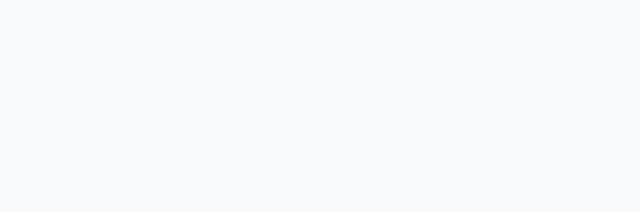
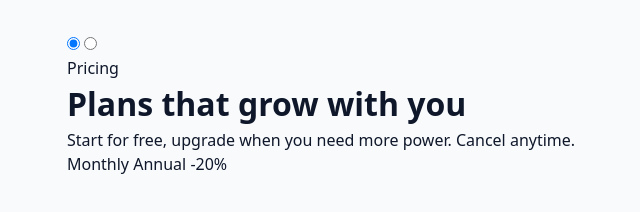
Before and after one commit to IshritRai/Frontend_assignment_1_Ishrit_Rai_A86605224057, a plain HTML site: page task2-pricing-cards/index.html in a window 1280 px wide. Shown: the whole page, without its empty margins (53-693 px from the left). Drawn offline with Linux system fonts and the light colour scheme.

Commit message:
feat(task2): add pricing header and billing toggle markup
Two visually-hidden radio inputs placed before the header let the Monthly/Annual labels switch prices without JavaScript.

```diff
--- a/task2-pricing-cards/index.html
+++ b/task2-pricing-cards/index.html
@@ -8,7 +8,24 @@
   <link rel="stylesheet" href="style.css">
 </head>
 <body>
-  <main class="component-container">
+  <main class="component-container pricing">
+
+    <!-- Hidden radios drive the Monthly / Annual toggle with pure CSS (:checked ~) -->
+    <input class="billing-input" type="radio" name="billing" id="billing-monthly" checked>
+    <input class="billing-input" type="radio" name="billing" id="billing-annual">
+
+    <header class="pricing-header">
+      <p class="eyebrow">Pricing</p>
+      <h1>Plans that grow with you</h1>
+      <p class="subtitle">Start for free, upgrade when you need more power. Cancel anytime.</p>
+
+      <div class="billing-toggle" role="group" aria-label="Billing period">
+        <span class="toggle-thumb" aria-hidden="true"></span>
+        <label for="billing-monthly">Monthly</label>
+        <label for="billing-annual">Annual <span class="save-tag">-20%</span></label>
+      </div>
+    </header>
+
   </main>
 </body>
 </html>
```
